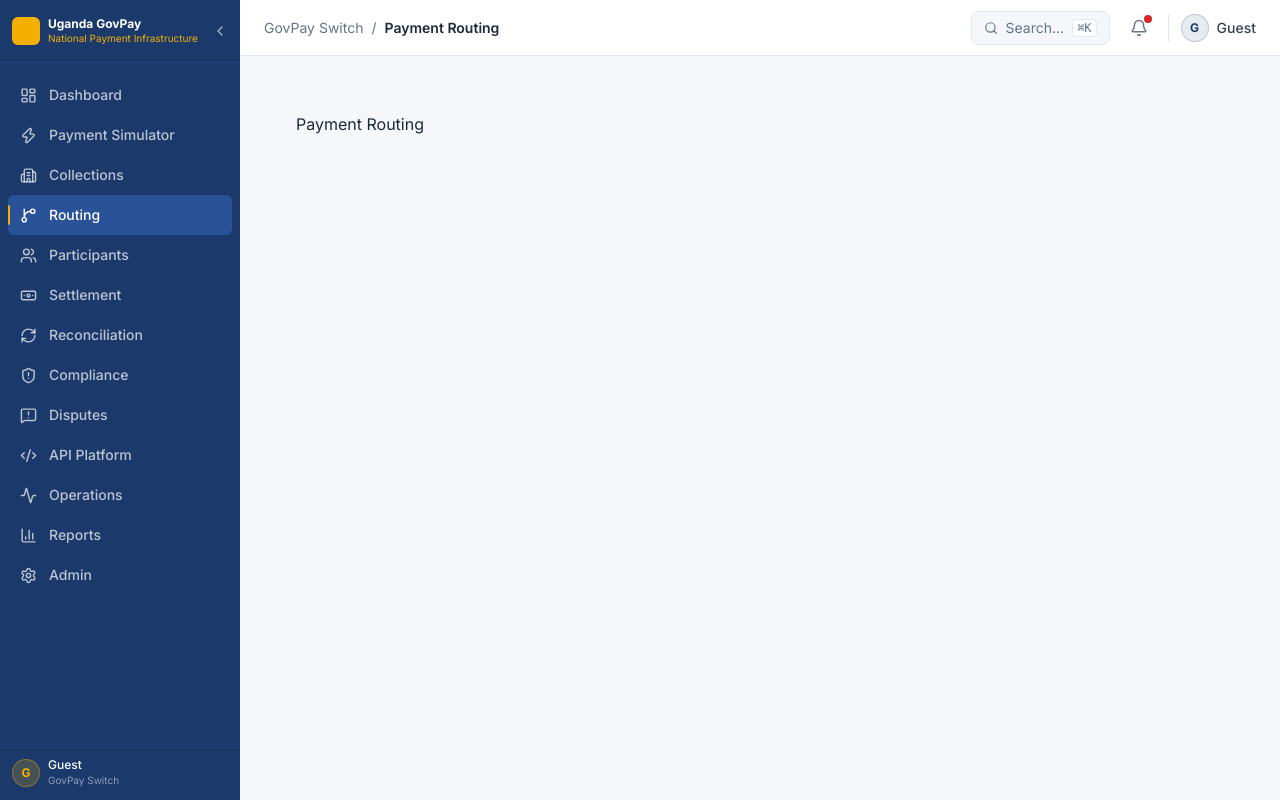
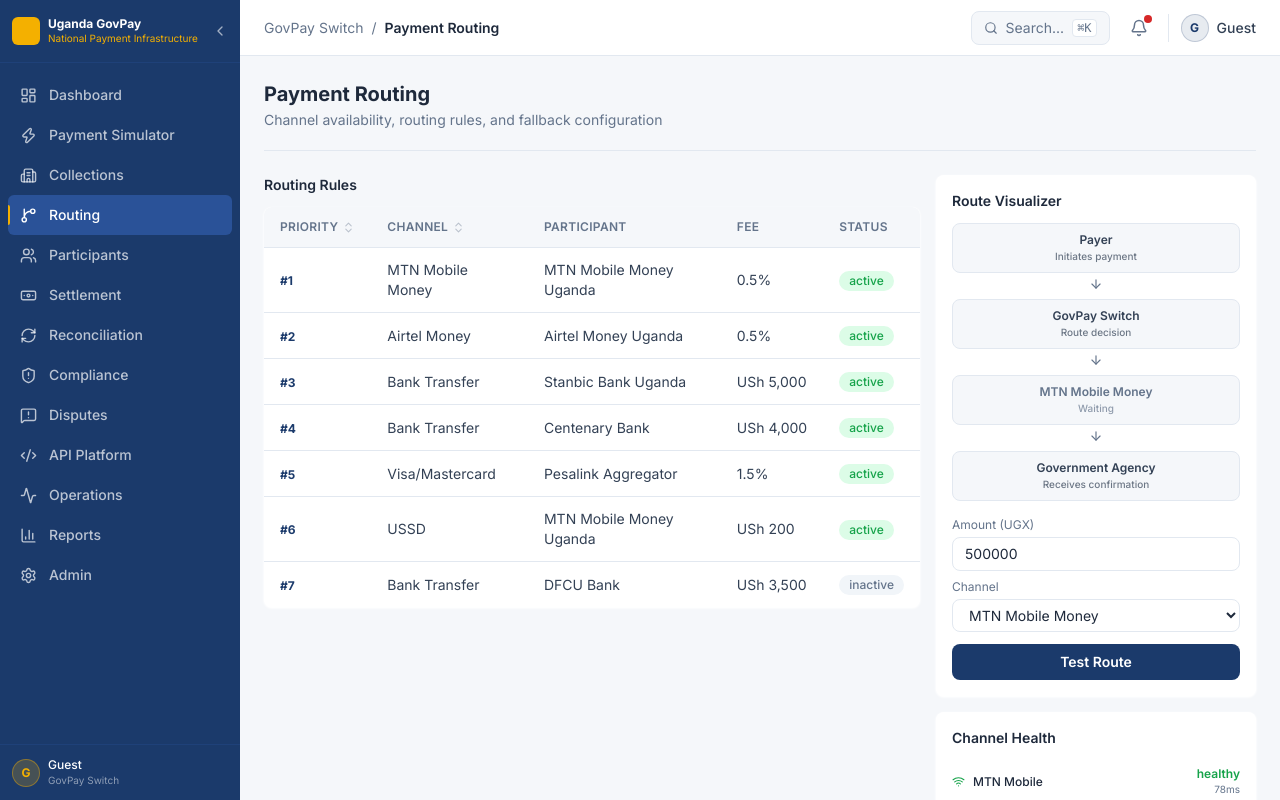
Before and after one commit to benbazus/gou-psp, a React (Vite) app: page /app/routing in a window 1280 px wide. Built offline with nearby package versions, Linux system fonts and the light colour scheme.

Commit message:
feat: implement Payment Routing module with route visualizer

```diff
--- a/src/routes/app/routing.tsx
+++ b/src/routes/app/routing.tsx
@@ -1,3 +1,143 @@
+import { useQuery, useMutation } from '@tanstack/react-query'
+import { useState } from 'react'
+import { PageHeader } from '../../components/ui/PageHeader'
+import { DataTable } from '../../components/ui/DataTable'
+import { Badge, statusVariant } from '../../components/ui/Badge'
+import { routingApi } from '../../services/mockApi'
+import { useAppStore } from '../../store/appStore'
+import { formatUGX } from '../../utils/format'
+import { ArrowDown, Wifi, WifiOff } from 'lucide-react'
+import clsx from 'clsx'
+import type { RoutingRule, ChannelHealth } from '../../types'
+
+type RouteState = 'idle' | 'primary' | 'fallback' | 'failed' | 'success'
+
+const ROUTE_COLORS: Record<RouteState, string> = {
+  idle:     'bg-surface border-border text-muted',
+  primary:  'bg-primary border-primary text-white animate-pulse',
+  fallback: 'bg-warning-light border-warning text-warning',
+  failed:   'bg-danger-light border-danger text-danger',
+  success:  'bg-success-light border-success text-success',
+}
+
 export default function RoutingPage() {
-  return <div className="p-8">Payment Routing</div>
+  const addToast = useAppStore((s) => s.addToast)
+  const [routeState, setRouteState] = useState<RouteState>('idle')
+  const [testAmount, setTestAmount] = useState('500000')
+  const [testChannel, setTestChannel] = useState('MTN Mobile Money')
+
+  const { data: rules = [], isLoading: rulesLoading } = useQuery({
+    queryKey: ['routing-rules'],
+    queryFn: routingApi.listRules,
+  })
+  const { data: health = [] } = useQuery({
+    queryKey: ['channel-health'],
+    queryFn: routingApi.listChannelHealth,
+  })
+
+  const { mutate: testRoute, isPending: testing } = useMutation({
+    mutationFn: () => routingApi.testRoute(Number(testAmount), testChannel),
+    onMutate: () => setRouteState('primary'),
+    onSuccess: (result) => {
+      setRouteState(result.success ? 'success' : result.fallback ? 'fallback' : 'failed')
+      if (result.success) addToast('Route successful via primary channel', 'success')
+      else if (result.fallback) addToast('Primary failed — routed via fallback', 'warning')
+      else addToast('All routes failed', 'error')
+    },
+  })
+
+  const healthColor = (status: ChannelHealth['status']) =>
+    status === 'healthy' ? 'text-success' : status === 'degraded' ? 'text-warning' : 'text-danger'
+
+  const routeNodes = [
+    { label: 'Payer', sub: 'Initiates payment' },
+    { label: 'GovPay Switch', sub: 'Route decision' },
+    { label: testChannel, sub: routeState === 'idle' ? 'Waiting' : routeState === 'success' ? 'Confirmed' : routeState === 'failed' ? 'Failed' : 'Processing...' },
+    { label: 'Government Agency', sub: 'Receives confirmation' },
+  ]
+
+  return (
+    <div>
+      <PageHeader title="Payment Routing" subtitle="Channel availability, routing rules, and fallback configuration" />
+
+      <div className="grid grid-cols-3 gap-4">
+        <div className="col-span-2">
+          <h3 className="text-sm font-semibold text-slate-800 mb-3">Routing Rules</h3>
+          <DataTable<RoutingRule & Record<string, unknown>>
+            columns={[
+              { key: 'priority', header: 'Priority', sortable: true, width: 'w-16',
+                render: (r) => <span className="text-xs font-bold text-primary">#{r.priority as number}</span> },
+              { key: 'channel', header: 'Channel', sortable: true },
+              { key: 'participant', header: 'Participant' },
+              { key: 'fee', header: 'Fee',
+                render: (r) => r.feeType === 'flat' ? formatUGX(r.fee as number) : `${r.fee as number}%` },
+              { key: 'status', header: 'Status',
+                render: (r) => <Badge variant={statusVariant(r.status as string)}>{r.status as string}</Badge> },
+            ]}
+            data={rules as (RoutingRule & Record<string, unknown>)[]}
+            keyField="id"
+            loading={rulesLoading}
+          />
+        </div>
+
+        <div className="space-y-4">
+          <div className="bg-card rounded-card shadow-card p-4">
+            <h3 className="text-sm font-semibold text-slate-800 mb-3">Route Visualizer</h3>
+            <div className="flex flex-col items-center gap-1 mb-4">
+              {routeNodes.map((node, i) => (
+                <div key={i} className="flex flex-col items-center w-full">
+                  <div className={clsx(
+                    'w-full text-center px-3 py-2 rounded-lg border text-xs font-medium transition-all duration-500',
+                    i === 2 ? ROUTE_COLORS[routeState] : 'bg-surface border-border text-slate-700'
+                  )}>
+                    <div className="font-semibold">{node.label}</div>
+                    <div className="text-[10px] opacity-70">{node.sub}</div>
+                  </div>
+                  {i < routeNodes.length - 1 && <ArrowDown size={14} className="text-muted my-1" />}
+                </div>
+              ))}
+            </div>
+            <div className="space-y-2 mb-3">
+              <div>
+                <label className="text-xs text-muted mb-1 block">Amount (UGX)</label>
+                <input type="number" value={testAmount} onChange={(e) => setTestAmount(e.target.value)}
+                  className="w-full border border-border rounded-lg px-3 py-1.5 text-sm outline-none focus:border-primary/50" />
+              </div>
+              <div>
+                <label className="text-xs text-muted mb-1 block">Channel</label>
+                <select value={testChannel} onChange={(e) => { setTestChannel(e.target.value); setRouteState('idle') }}
+                  className="w-full border border-border rounded-lg px-3 py-1.5 text-sm outline-none focus:border-primary/50 bg-white">
+                  {['MTN Mobile Money', 'Airtel Money', 'Bank Transfer', 'DFCU Bank'].map((c) => <option key={c}>{c}</option>)}
+                </select>
+              </div>
+            </div>
+            <button onClick={() => testRoute()} disabled={testing}
+              className="w-full py-2 bg-primary text-white rounded-lg text-sm font-semibold hover:bg-primary-light transition-colors disabled:opacity-60">
+              {testing ? 'Testing...' : 'Test Route'}
+            </button>
+          </div>
+
+          <div className="bg-card rounded-card shadow-card p-4">
+            <h3 className="text-sm font-semibold text-slate-800 mb-3">Channel Health</h3>
+            <div className="space-y-2">
+              {health.map((h) => (
+                <div key={h.participant} className="flex items-center justify-between py-1.5">
+                  <div className="flex items-center gap-2">
+                    {h.status === 'down'
+                      ? <WifiOff size={13} className={healthColor(h.status)} />
+                      : <Wifi size={13} className={healthColor(h.status)} />}
+                    <span className="text-xs font-medium">{h.participant.split(' ').slice(0, 2).join(' ')}</span>
+                  </div>
+                  <div className="text-right">
+                    <div className={`text-xs font-semibold ${healthColor(h.status)}`}>{h.status}</div>
+                    {h.status !== 'down' && <div className="text-[10px] text-muted">{h.latency}ms</div>}
+                  </div>
+                </div>
+              ))}
+            </div>
+          </div>
+        </div>
+      </div>
+    </div>
+  )
 }
```
